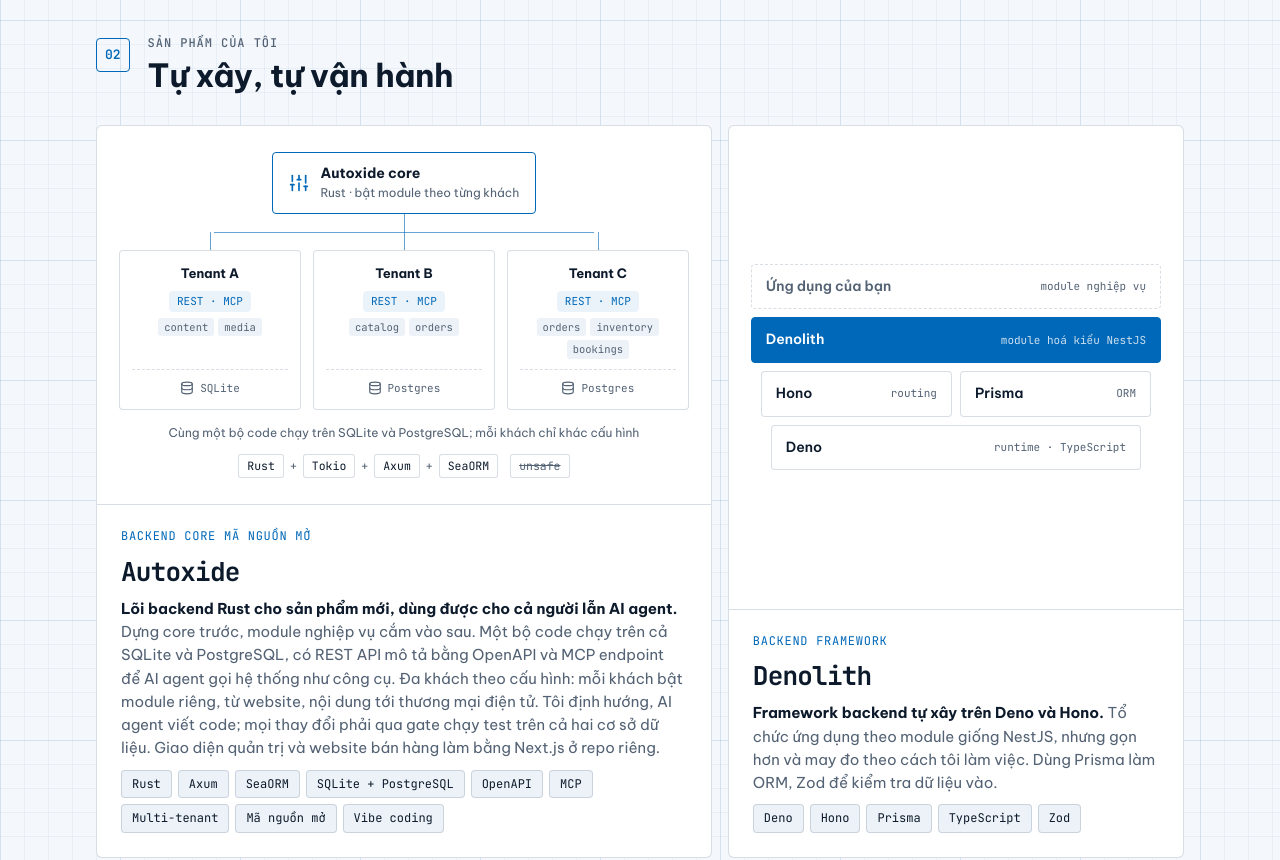
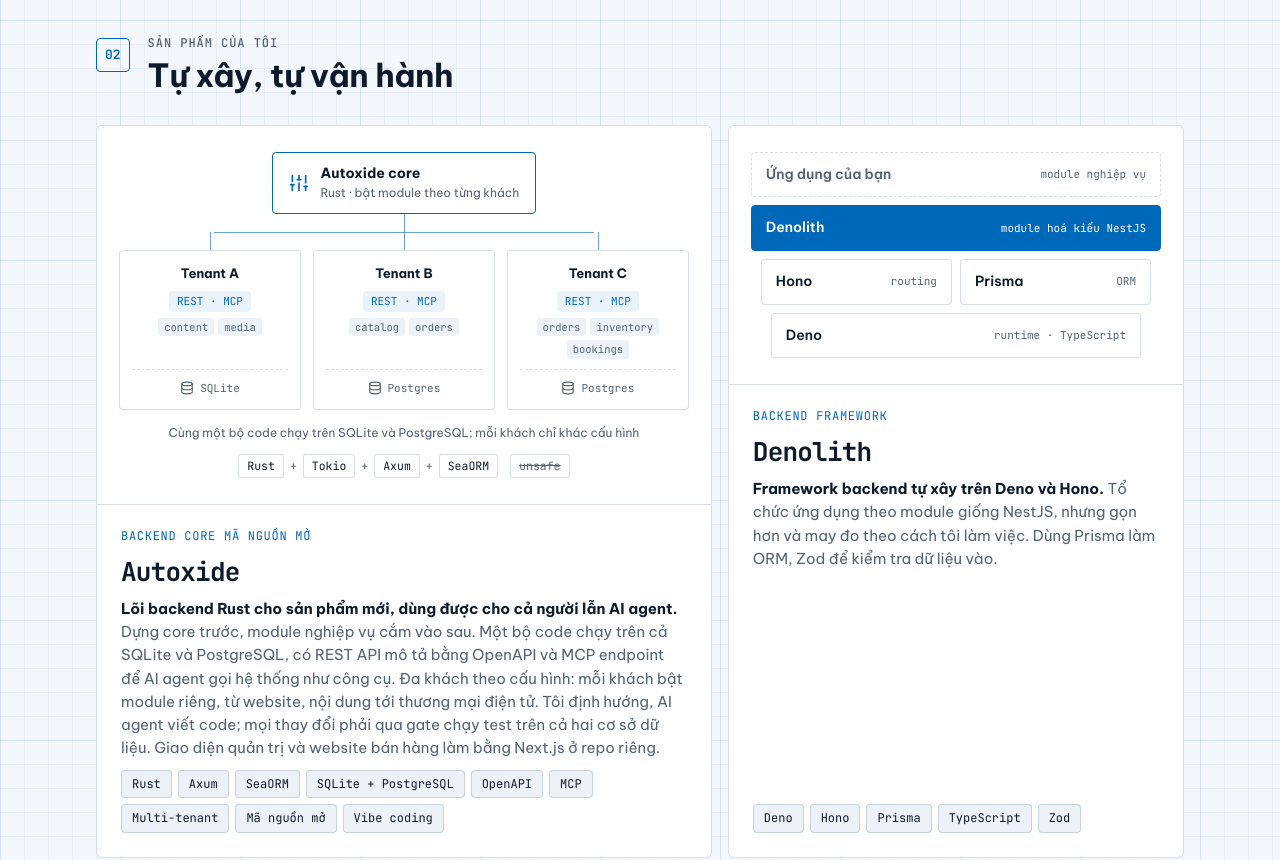
Before and after one commit to thuongtamduy/thuongtamduy.github.io, a plain HTML site: page portfolio.html in a window 1280 px wide. Shown: the part 1540-2400 px from the top of the page. Drawn offline with Linux system fonts and the light colour scheme.

Commit message:
Fix accessibility and HTML validity issues across the site
Checked every page with axe-core (WCAG 2.1 AA) and html-validate, in both
languages and both colour schemes; all pages now pass both.

- Other projects: links carried role="row", which links may not have; the
  rows are now a plain list of links with a visual-only header.
- Light theme: white text on the accent was below 4.5:1 on the card's save
  button and on the Denolith layer label.
- CV: the sidebar was an <aside> nested inside <main>.
- aria-label removed from a <dl> and an <ol>, where it is not allowed.
- Phone numbers no longer break across lines.
- Business card: tab buttons get type="button"; the QR dialog no longer
  holds an empty heading, an <img> without src or an <a> without href.

Also: product cards put spare height above the tags instead of inside the
diagram, and the CV summary gets one line on working with AI (still two
printed pages).

Co-Authored-By: Claude Opus 5.5 <noreply@anthropic.com>
Claude-Session: https://claude.ai/code/session_01DBy2LsF3eDwRnDwAo7sGdD

```diff
--- a/assets/site.js
+++ b/assets/site.js
@@ -13,12 +13,11 @@ const I18N = {
         'title.cv': 'CV · Trần Tiến Đạt', 'title.portfolio': 'Portfolio · Trần Tiến Đạt',
         'cv.toolbar': 'Bản CV mới nhất, luôn cập nhật tại thuongtamduy.com/cv.html', 'cv.viewPortfolio': 'Xem portfolio', 'cv.print': 'Tải PDF',
         'cv.about': 'Giới thiệu', 'cv.experience': 'Kinh nghiệm', 'cv.capabilities': 'Năng lực chính', 'cv.skills': 'Kỹ năng',
-        'cv.education': 'Học vấn', 'cv.spoken': 'Ngoại ngữ', 'cv.projects': 'Dự án tiêu biểu', 'cv.others': 'Các dự án khác', 'cv.products': 'Sản phẩm tự xây',
+        'cv.education': 'Học vấn', 'cv.spoken': 'Ngoại ngữ', 'cv.projects': 'Dự án tiêu biểu', 'cv.others': 'Các dự án khác', 'cv.products': 'Sản phẩm tự xây', 'cv.ai': 'Làm việc với AI',
         'pf.tag': 'Backend cho thương mại điện tử và nền tảng SaaS', 'pf.viewProjects': 'Xem dự án', 'pf.pdf': 'Tải CV (PDF)',
         'pf.fig': 'Hình 01. Một lõi backend, nhiều kênh bán, mỗi khách hàng một database',
         'pf.figAria': 'Sơ đồ: các kênh bán đi vào một lõi backend, lõi tách dữ liệu ra database riêng của từng khách hàng',
         'pf.ch.web': 'Website', 'pf.ch.app': 'Ứng dụng', 'pf.ch.market': 'Sàn TMĐT', 'pf.ch.erp': 'ERP', 'pf.core.sub': 'một codebase', 'pf.tenants': 'mỗi khách một database',
-        'pf.spec': 'Thông số',
         'pf.stat.years': 'năm làm backend', 'pf.stat.companies': 'doanh nghiệp đã gắn bó', 'pf.stat.projects': 'dự án doanh nghiệp', 'pf.stat.products': 'sản phẩm tự xây',
         'pf.caps.eyebrow': 'Tôi làm gì', 'pf.caps.h2': 'Năng lực chính', 'pf.caps.p': 'Từ phân tích nghiệp vụ đến khi hệ thống chạy ổn định trên production.',
         'pf.prod.eyebrow': 'Sản phẩm của tôi', 'pf.prod.h2': 'Tự xây, tự vận hành', 'pf.try': 'Dùng thử', 'pf.shotAlt': n => `Giao diện ${n}`,
@@ -29,7 +28,7 @@ const I18N = {
         'pf.others': 'Các dự án khác', 'pf.th.project': 'Dự án', 'pf.th.industry': 'Lĩnh vực', 'pf.th.site': 'Website',
         'pf.proc.eyebrow': 'Cách làm việc', 'pf.proc.h2': 'Dự án chạy như một pipeline', 'pf.proc.p': 'Mỗi dự án đi qua bốn job. Job nào chưa xanh thì job sau chưa chạy.', 'pf.outputs': 'Bàn giao', 'pf.passed': 'đạt',
         'pf.ai.eyebrow': 'Làm việc với AI', 'pf.ai.h2': 'AI viết code, tôi giữ hướng đi', 'pf.ai.p': 'AI viết phần lớn code, còn tôi giữ ba thứ: hướng đi, tiêu chuẩn và quyết định cuối cùng. Đầu vào và đầu ra đều được kiểm soát, và việc cần con người thì tôi tự làm.',
-        'pf.ai.example': 'Áp dụng ở', 'pf.ai.human': 'Phần tôi tự làm', 'pf.ai.flow': 'Quy trình làm việc với AI agent',
+        'pf.ai.example': 'Áp dụng ở', 'pf.ai.human': 'Phần tôi tự làm',
         'pf.journey.eyebrow': 'Hành trình', 'pf.journey.h2': 'Nơi tôi đã làm việc',
         'pf.stack.eyebrow': 'Nền tảng kỹ thuật', 'pf.stack.h2': 'Làm việc ở mọi tầng của hệ thống', 'pf.stack.p': 'Từ hạ tầng ở dưới cùng tới AI ở trên cùng. Số bên phải là số công cụ tôi dùng ở mỗi tầng.', 'pf.count': n => `${n} công cụ`,
         'pf.edu.eyebrow': 'Nền tảng', 'pf.edu.h2': 'Học vấn và ngôn ngữ',
@@ -41,12 +40,11 @@ const I18N = {
         'title.cv': 'CV · Tran Tien Dat', 'title.portfolio': 'Portfolio · Tran Tien Dat',
         'cv.toolbar': 'Latest version, always up to date at thuongtamduy.com/cv.html?lang=en', 'cv.viewPortfolio': 'View portfolio', 'cv.print': 'Download PDF',
         'cv.about': 'Profile', 'cv.experience': 'Experience', 'cv.capabilities': 'Core strengths', 'cv.skills': 'Skills',
-        'cv.education': 'Education', 'cv.spoken': 'Languages', 'cv.projects': 'Selected projects', 'cv.others': 'Other projects', 'cv.products': 'Own products',
+        'cv.education': 'Education', 'cv.spoken': 'Languages', 'cv.projects': 'Selected projects', 'cv.others': 'Other projects', 'cv.products': 'Own products', 'cv.ai': 'Working with AI',
         'pf.tag': 'Backend for e\u2011commerce and SaaS platforms', 'pf.viewProjects': 'See projects', 'pf.pdf': 'Download CV (PDF)',
         'pf.fig': 'Figure 01. One backend core, many sales channels, one database per customer',
         'pf.figAria': 'Diagram: sales channels flow into one backend core, which keeps each customer\'s data in its own database',
         'pf.ch.web': 'Website', 'pf.ch.app': 'App', 'pf.ch.market': 'Marketplaces', 'pf.ch.erp': 'ERP', 'pf.core.sub': 'one codebase', 'pf.tenants': 'one database per customer',
-        'pf.spec': 'Spec sheet',
         'pf.stat.years': 'years in backend', 'pf.stat.companies': 'companies', 'pf.stat.projects': 'business projects', 'pf.stat.products': 'products I built',
         'pf.caps.eyebrow': 'What I do', 'pf.caps.h2': 'Core strengths', 'pf.caps.p': 'From business analysis to a system that runs steadily in production.',
         'pf.prod.eyebrow': 'My products', 'pf.prod.h2': 'Built and run by me', 'pf.try': 'Try', 'pf.shotAlt': n => `Screenshot of ${n}`,
@@ -57,7 +55,7 @@ const I18N = {
         'pf.others': 'Other projects', 'pf.th.project': 'Project', 'pf.th.industry': 'Industry', 'pf.th.site': 'Website',
         'pf.proc.eyebrow': 'How I work', 'pf.proc.h2': 'Every project runs like a pipeline', 'pf.proc.p': 'Each project goes through four jobs. A job does not start until the one before it is green.', 'pf.outputs': 'Ships', 'pf.passed': 'passed',
         'pf.ai.eyebrow': 'Working with AI', 'pf.ai.h2': 'AI writes the code, I own the direction', 'pf.ai.p': 'AI writes most of the code; I own the direction, the standards and the final call. Inputs and outputs are both controlled, and the work that needs a person I do myself.',
-        'pf.ai.example': 'Applied in', 'pf.ai.human': 'What I do myself', 'pf.ai.flow': 'How I work with AI agents',
+        'pf.ai.example': 'Applied in', 'pf.ai.human': 'What I do myself',
         'pf.journey.eyebrow': 'Journey', 'pf.journey.h2': 'Where I have worked',
         'pf.stack.eyebrow': 'Technical foundation', 'pf.stack.h2': 'Working across every layer of the system', 'pf.stack.p': 'From infrastructure at the bottom to AI at the top. The number on the right is how many tools I use on each layer.', 'pf.count': n => `${n} tools`,
         'pf.edu.eyebrow': 'Background', 'pf.edu.h2': 'Education and languages',
@@ -111,6 +109,9 @@ function icon(name, size = 18) {
     return `<svg width="${size}" height="${size}" viewBox="0 0 24 24" fill="none" stroke="currentColor" stroke-width="2" stroke-linecap="round" stroke-linejoin="round" aria-hidden="true">${ICONS[name] || ICONS.arrow}</svg>`;
 }
 
+/* Link text for a contact; phone numbers keep their spaces from breaking the line */
+const linkText = c => /^tel:/.test(c.url) ? esc(c.value).replace(/ /g, '&nbsp;') : esc(c.value);
+
 const ext = url => /^https?:/.test(url) ? ' target="_blank" rel="noopener"' : '';
 const years = since => new Date().getFullYear() - since;
 
--- a/portfolio.html
+++ b/portfolio.html
@@ -15,7 +15,7 @@
     <link rel="preconnect" href="https://fonts.googleapis.com">
     <link rel="preconnect" href="https://fonts.gstatic.com" crossorigin>
     <link href="https://fonts.googleapis.com/css2?family=Be+Vietnam+Pro:wght@400;500;600;700&family=JetBrains+Mono:wght@400;500;600;700&display=swap" rel="stylesheet">
-    <link rel="stylesheet" href="assets/site.css?v=2026-11-18">
+    <link rel="stylesheet" href="assets/site.css?v=2026-11-18b">
     <link rel="alternate" hreflang="vi" href="https://thuongtamduy.com/portfolio.html">
     <link rel="alternate" hreflang="en" href="https://thuongtamduy.com/portfolio.html?lang=en">
 
@@ -94,8 +94,9 @@
         /* ---------- Products ---------- */
         .labs { display: grid; grid-template-columns: 1.35fr 1fr; gap: 16px; margin-bottom: 16px; }
         .lab { display: flex; flex-direction: column; overflow: hidden; }
-        .lab-visual { flex: 1; display: flex; flex-direction: column; justify-content: center; padding: 26px 22px; border-bottom: 1px solid var(--border); }
-        .lab-text { padding: 22px 24px 24px; display: flex; flex-direction: column; gap: 10px; }
+        .lab-visual { display: flex; flex-direction: column; justify-content: center; padding: 26px 22px; border-bottom: 1px solid var(--border); }
+        .lab-text { flex: 1; padding: 22px 24px 24px; display: flex; flex-direction: column; gap: 10px; }
+        .lab-text .chips { margin-top: auto; }
         .kind { font-family: var(--mono); font-size: 12px; color: var(--accent); text-transform: uppercase; letter-spacing: .06em; }
         .lab-text h3, .feature-text h3 { margin: 0; font-family: var(--mono); font-size: 26px; font-weight: 700; letter-spacing: -0.03em; }
         .lab-text p, .feature-text p { margin: 0; color: var(--muted); }
@@ -128,7 +129,7 @@
         .layer small { font-family: var(--mono); font-size: 11px; font-weight: 400; color: var(--muted); text-align: right; }
         .layer.app { border-style: dashed; background-color: transparent; color: var(--muted); }
         .layer.core { color: var(--accent-ink); background-color: var(--accent); border-color: var(--accent); }
-        .layer.core small { color: inherit; opacity: .8; }
+        .layer.core small { color: inherit; }
         .layer-row { display: grid; grid-template-columns: 1fr 1fr; gap: 8px; margin: 0 10px; }
         .layers > .layer:last-child { margin: 0 20px; }
 
@@ -159,7 +160,8 @@
         .others { margin-top: 72px; }
         .others h3 { margin: 0 0 12px; font-size: 18px; }
         .tr { display: grid; grid-template-columns: minmax(0, 1fr) minmax(0, 1.3fr) 11rem; gap: 16px; align-items: center; padding: 14px 20px; text-decoration: none; }
-        .tr + .tr { border-top: 1px solid var(--border); }
+        .tlist { list-style: none; margin: 0; padding: 0; }
+        .tlist > li { border-top: 1px solid var(--border); }
         .tr.th { padding-block: 10px; font-family: var(--mono); font-size: 11.5px; color: var(--muted); text-transform: uppercase; letter-spacing: .06em; background-color: var(--surface-2); }
         .tr b { font-weight: 600; }
         .tr span { color: var(--muted); font-size: 14px; }
@@ -275,6 +277,7 @@
             .tr { grid-template-columns: 1fr auto; }
             .tr .ind { grid-column: 1; grid-row: 2; margin-top: -10px; }
             .tr.th { display: none; }
+            .tlist > li:first-child { border-top: 0; }
             .work-text h3 { font-size: 23px; }
             .feature-text { padding: 24px 20px; }
             .ai-head, .ai-flow, .ai-human { padding-left: 18px; padding-right: 18px; }
@@ -305,7 +308,7 @@
 
     <footer class="site-foot" id="foot"></footer>
 
-    <script src="assets/site.js?v=2026-11-18"></script>
+    <script src="assets/site.js?v=2026-11-18b"></script>
     <script>
         setupPage('portfolio');
 
@@ -436,7 +439,7 @@
                     <div class="reveal" style="--i:2">${heroFigure()}</div>
                 </section>
 
-                <dl class="panel spec reveal" style="--i:3" aria-label="${t('pf.spec')}">
+                <dl class="panel spec reveal" style="--i:3">
                     <div><dt>${t('pf.stat.years')}</dt><dd>${exp}+</dd></div>
                     <div><dt>${t('pf.stat.companies')}</dt><dd>${r.experience.length}</dd></div>
                     <div><dt>${t('pf.stat.projects')}</dt><dd>${r.projects.length}</dd></div>
@@ -477,14 +480,16 @@
                     ${others.length ? `
                     <div class="others">
                         <h3>${t('pf.others')}</h3>
-                        <div class="panel" role="table">
-                            <div class="tr th" role="row"><span role="columnheader">${t('pf.th.project')}</span><span role="columnheader">${t('pf.th.industry')}</span><span role="columnheader">${t('pf.th.site')}</span></div>
-                            ${others.map(p => `
-                                <${p.url ? `a href="${esc(p.url)}"${ext(p.url)}` : 'div'} class="tr" role="row">
-                                    <b role="cell">${esc(p.name)}</b>
-                                    <span class="ind" role="cell">${esc(p.industry)}</span>
-                                    <span class="dom" role="cell">${esc(p.domain)}</span>
-                                </${p.url ? 'a' : 'div'}>`).join('')}
+                        <div class="panel">
+                            <div class="tr th" aria-hidden="true"><span>${t('pf.th.project')}</span><span>${t('pf.th.industry')}</span><span>${t('pf.th.site')}</span></div>
+                            <ul class="tlist">
+                                ${others.map(p => `
+                                <li><${p.url ? `a href="${esc(p.url)}"${ext(p.url)}` : 'div'} class="tr">
+                                    <b>${esc(p.name)}</b>
+                                    <span class="ind">${esc(p.industry)}</span>
+                                    <span class="dom">${esc(p.domain)}</span>
+                                </${p.url ? 'a' : 'div'}></li>`).join('')}
+                            </ul>
                         </div>
                     </div>` : ''}
                 </section>
@@ -512,7 +517,7 @@
                     <div class="panel ticks ai">
                         ${r.ai.example ? `<div class="ai-head"><span>${t('pf.ai.example')}</span><b>${esc(r.ai.example.name)}</b>${r.ai.example.files.map(f => `<code>${esc(f)}</code>`).join('')}</div>` : ''}
                         <div class="ai-body">
-                            <ol class="ai-flow" aria-label="${esc(t('pf.ai.flow'))}">
+                            <ol class="ai-flow">
                                 ${r.ai.flow.map((s, i) => `
                                     <li class="ai-step${s.job === 'gate' ? ' gate' : ''}">
                                         <i>${s.job === 'gate' ? check : pad(i + 1)}</i>
@@ -577,7 +582,7 @@
                     <p>${t('pf.contact.p')}</p>
                     <div class="cta">
                         ${email ? `<a class="btn" href="${esc(email.url)}">${icon('mail', 17)}${esc(email.value)}</a>` : ''}
-                        ${phone ? `<a class="btn ghost" href="${esc(phone.url)}">${icon('phone', 17)}${esc(phone.value)}</a>` : ''}
+                        ${phone ? `<a class="btn ghost" href="${esc(phone.url)}">${icon('phone', 17)}${linkText(phone)}</a>` : ''}
                         <a class="btn ghost" href="./">${t('nav.card')}</a>
                     </div>
                 </section>`;
```
Also changed, not shown: cv.html (+7 -5 lines), index.html (+8 -7 lines).
